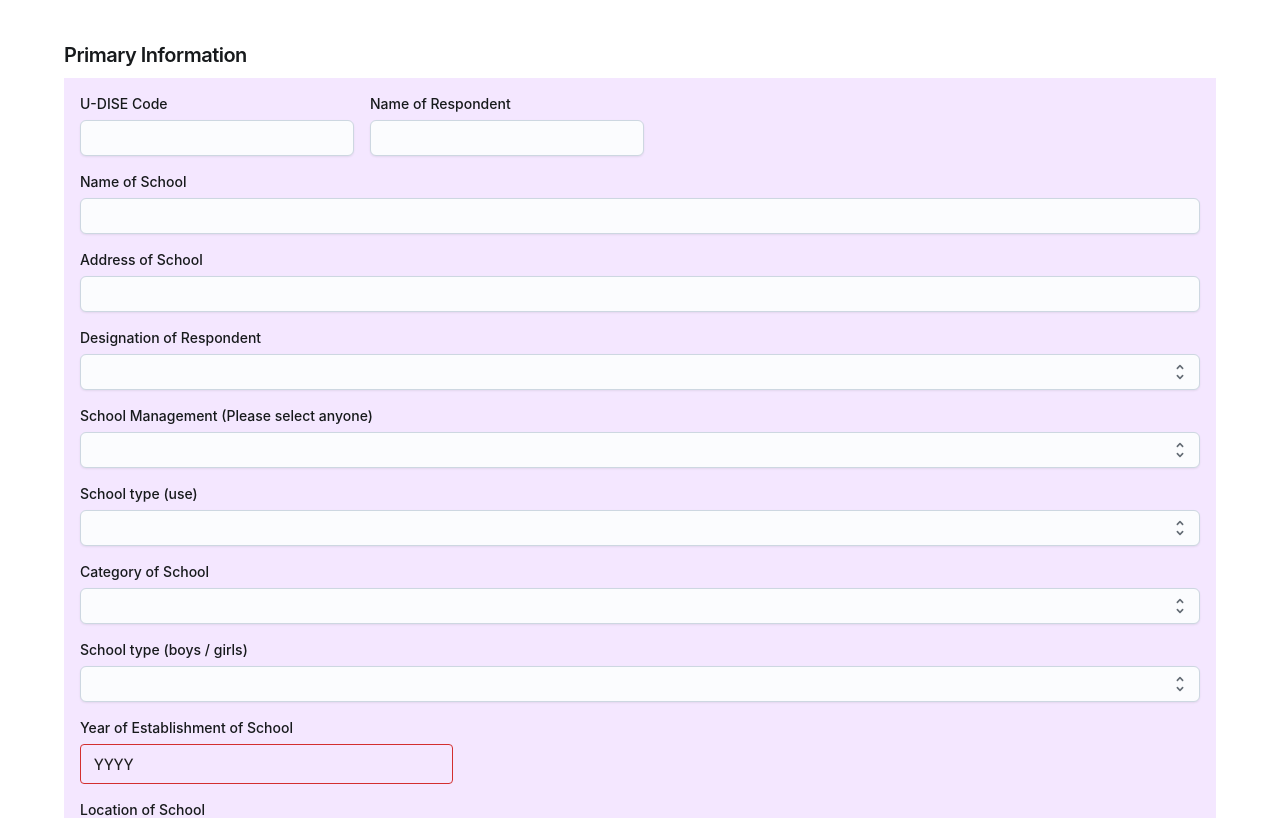
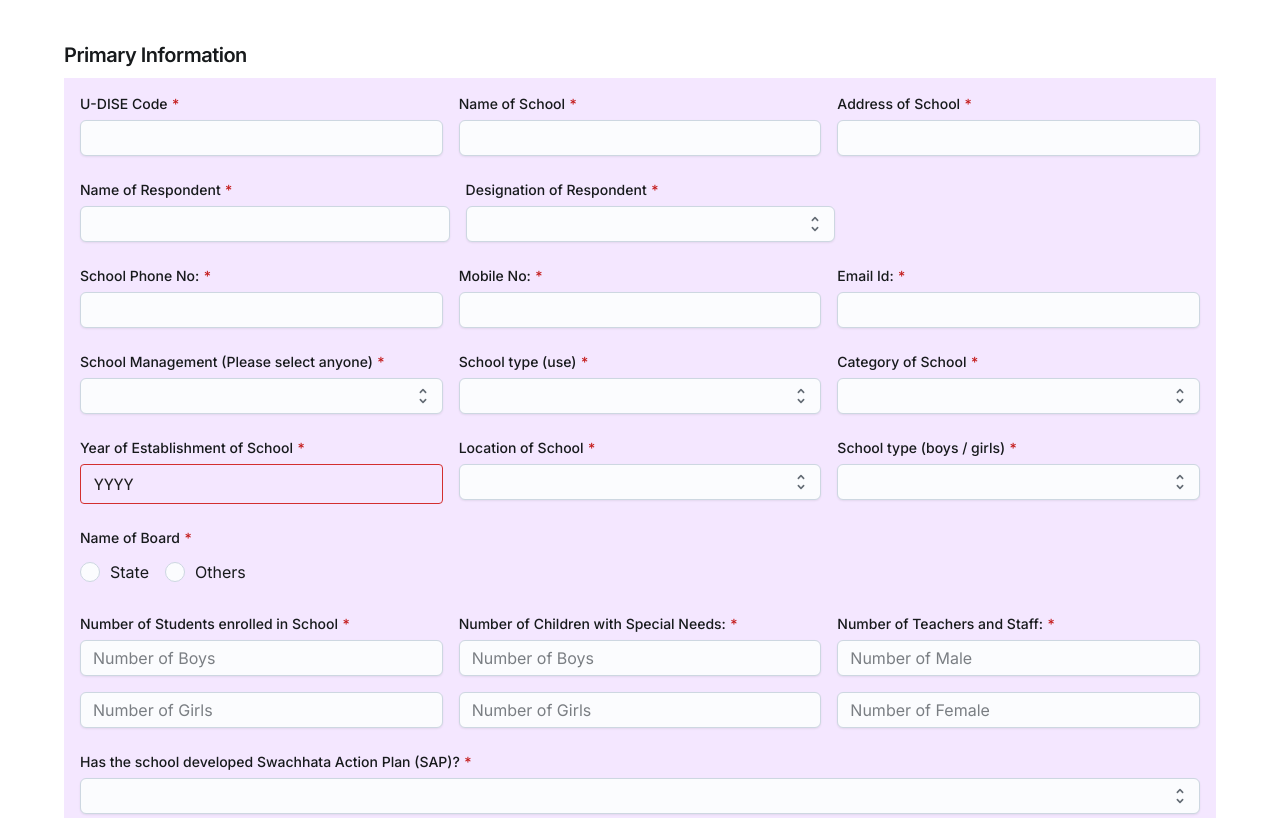
Before and after one commit to anugcodes/CCES-School, a React (Vite) app: page /survey in a window 1280 px wide. Shown: the top 818 px of the page. Built offline with nearby package versions, Linux system fonts and the light colour scheme.

Commit message:
section a

```diff
--- a/index.html
+++ b/index.html
@@ -7,10 +7,12 @@
   <meta name="viewport" content="width=device-width, initial-scale=1.0" />
   <meta http-equiv="Content-Security-Policy"
     content="script-src 'self' 'wasm-unsafe-eval' 'inline-speculation-rules' https://apis.google.com;" />
-    <!-- roboto google font -->
+  <!-- Inter google font -->
   <link rel="preconnect" href="https://fonts.googleapis.com">
   <link rel="preconnect" href="https://fonts.gstatic.com" crossorigin>
-  <link href="https://fonts.googleapis.com/css2?family=Roboto:wght@300;400;500;700&display=swap" rel="stylesheet">
+  <link
+    href="https://fonts.googleapis.com/css2?family=Inter:wght@300;400;500;600;700&family=Roboto:wght@300;400;500;700&display=swap"
+    rel="stylesheet">
   <title>CCES School</title>
 </head>
 
--- a/src/index.css
+++ b/src/index.css
@@ -1,4 +1,5 @@
 :root {
+  font-family: "Inter", sans-serif;
   font-synthesis: none;
   text-rendering: optimizeLegibility;
   -webkit-font-smoothing: antialiased;
@@ -13,6 +14,3 @@
   margin: 0%;
   padding: 0%;
 }
-body {
-  font-family: "Roboto", sans-serif;
-}
--- a/src/pages/survey.jsx
+++ b/src/pages/survey.jsx
@@ -38,6 +38,10 @@ const fieldStyle = {
 };
 
 function FormSectionA() {
+  const [a1, setA1] = useState("");
+  const [a2, setA2] = useState("");
+  const [a3, setA3] = useState("");
+  const [a5, setA5] = useState("");
   const [a4, setA4] = useState("");
   const [a6, setA6] = useState("dog");
   const [a7, setA7] = useState("");
@@ -50,41 +54,45 @@ function FormSectionA() {
   const [a12, setA12] = useState("");
   const [a13, setA13] = useState("");
 
+  const styles = {
+    inputfield: {
+      width: "33%",
+    },
+  };
   return (
-    <Box sx={{padding:"2.5rem"}}>
+    <Box sx={{ padding: "2.5rem" }}>
       <Container maxWidth="lg">
         <Stack direction="column" spacing={1} sx={{ padding: "0rem 0" }}>
           <Typography level="h4" fontWeight={"semibold"}>
             Primary Information
           </Typography>
 
-          <div style={{ padding: "1rem",background:"#f4e7ff" }}>
-            <Stack direction="column" spacing={2}>
+          <div style={{ padding: "1rem", background: "#f4e7ff" }}>
+            <Stack direction="column" spacing={3}>
               <Stack direction="row" spacing={2}>
-                <FormControl>
+                <FormControl sx={styles.inputfield} required>
                   <FormLabel>U-DISE Code</FormLabel>
                   <Input placeholder="" />
                 </FormControl>
 
-                <FormControl>
-                  <FormLabel>Name of Respondent</FormLabel>
-                  <Input placeholder="" />
-                </FormControl>
-              </Stack>
-
-              <Stack spacing={2}>
-                <FormControl>
+                <FormControl sx={styles.inputfield} required>
                   <FormLabel>Name of School</FormLabel>
                   <Input placeholder="" />
                 </FormControl>
 
-                <FormControl>
+                <FormControl sx={styles.inputfield} required>
                   <FormLabel>Address of School</FormLabel>
                   <Input placeholder="" />
                 </FormControl>
               </Stack>
 
-              <FormControl>
+              <Stack spacing={2} direction={{ xs: "column", md: "row" }}>
+                <FormControl sx={styles.inputfield} required>
+                  <FormLabel>Name of Respondent</FormLabel>
+                  <Input placeholder="" />
+                </FormControl>
+
+                <FormControl sx={styles.inputfield} required>
                   <FormLabel>Designation of Respondent</FormLabel>
                   <Select
                     value={a4}
@@ -104,9 +112,28 @@ function FormSectionA() {
                     </Option>
                   </Select>
                 </FormControl>
+              </Stack>
 
-              <FormControl>
-                <FormLabel>School Management (Please select anyone)</FormLabel>
+              <Stack spacing={2} direction={{ xs: "column", md: "row" }}>
+                <FormControl sx={styles.inputfield} required>
+                  <FormLabel>School Phone No:</FormLabel>
+                  <Input placeholder="" />
+                </FormControl>
+                <FormControl sx={styles.inputfield} required>
+                  <FormLabel>Mobile No:</FormLabel>
+                  <Input placeholder="" />
+                </FormControl>
+                <FormControl sx={styles.inputfield} required>
+                  <FormLabel>Email Id:</FormLabel>
+                  <Input placeholder="" />
+                </FormControl>
+              </Stack>
+
+              <Stack spacing={2} direction={{ xs: "column", md: "row" }}>
+                <FormControl sx={styles.inputfield} required>
+                  <FormLabel>
+                    School Management (Please select anyone)
+                  </FormLabel>
                   <Select
                     value={a6}
                     defaultValue={""}
@@ -144,7 +171,7 @@ function FormSectionA() {
                   </Select>
                 </FormControl>
 
-              <FormControl>
+                <FormControl sx={styles.inputfield} required>
                   <FormLabel>School type (use)</FormLabel>
                   <Select
                     value={a7}
@@ -157,7 +184,7 @@ function FormSectionA() {
                   </Select>
                 </FormControl>
 
-              <FormControl>
+                <FormControl sx={styles.inputfield} required>
                   <FormLabel>Category of School</FormLabel>
                   <Select
                     value={a8}
@@ -204,33 +231,21 @@ function FormSectionA() {
                     </Option>
                   </Select>
                 </FormControl>
+              </Stack>
 
-              <FormControl>
-                <FormLabel>School type (boys / girls)</FormLabel>
-                <Select
-                  value={a9}
-                  defaultValue={""}
-                  // placeholder="School type (boys / girls)"
-                  onChange={(e, newvalue) => setA9(newvalue)}
-                >
-                  <Option value={"All boys' school"}>All boys’ school</Option>
-                  <Option value={"All-girls' school"}>All-girls’ school</Option>
-                  <Option value={"Co-education"}>Co-education</Option>
-                </Select>
-              </FormControl>
-
-              <FormControl>
+              <Stack direction={{ xs: "column", md: "row" }} spacing={2}>
+                <FormControl sx={styles.inputfield} required>
                   <FormLabel>Year of Establishment of School</FormLabel>
                   <DatePicker
                     value={a10}
                     onChange={(e) => setA10(e.target.value)}
                     views={["year"]}
-                  sx={fieldStyle}
+                    sx={{ width: "100%" }}
                     slotProps={{ textField: { size: "small" } }}
                   />
                 </FormControl>
 
-              <FormControl>
+                <FormControl sx={styles.inputfield} required>
                   <FormLabel>Location of School</FormLabel>
                   <Select
                     value={a11}
@@ -242,7 +257,24 @@ function FormSectionA() {
                   </Select>
                 </FormControl>
 
-              <FormControl>
+                <FormControl sx={styles.inputfield} required>
+                  <FormLabel>School type (boys / girls)</FormLabel>
+                  <Select
+                    value={a9}
+                    defaultValue={""}
+                    // placeholder="School type (boys / girls)"
+                    onChange={(e, newvalue) => setA9(newvalue)}
+                  >
+                    <Option value={"All boys' school"}>All boys’ school</Option>
+                    <Option value={"All-girls' school"}>
+                      All-girls’ school
+                    </Option>
+                    <Option value={"Co-education"}>Co-education</Option>
+                  </Select>
+                </FormControl>
+              </Stack>
+
+              <FormControl sx={styles.inputfield} required>
                 <FormLabel>Name of Board</FormLabel>
                 <RadioGroup
                   defaultValue=""
@@ -250,42 +282,48 @@ function FormSectionA() {
                   value={a12}
                   onChange={(e) => setA12(e.target.value)}
                 >
+                  <Stack direction="row" spacing={2}>
                     <Radio value="state" label="State" variant="outlined" />
                     <Radio value="others" label="Others" variant="outlined" />
+                  </Stack>
+                </RadioGroup>
                 {a12 == "others" && (
                   <Input
                     placeholder="specify,"
-                      sx={{ marginTop: ".75rem" }}
+                    sx={{ marginTop: ".75rem", minWidth: "30%" }}
+                    required
                   />
                 )}
-                </RadioGroup>
               </FormControl>
 
-              <FormControl>
+              <Stack direction={{ xs: "column", md: "row" }} spacing={2}>
+                <FormControl sx={styles.inputfield} required>
                   <FormLabel>Number of Students enrolled in School</FormLabel>
-                <Stack direction="row" spacing={2}>
+                  <Stack spacing={2}>
                     <Input placeholder="Number of Boys" type="number" />
                     <Input placeholder="Number of Girls" type="number" />
                   </Stack>
                 </FormControl>
 
-              <FormControl>
+                <FormControl sx={styles.inputfield} required>
                   <FormLabel>Number of Children with Special Needs:</FormLabel>
-                <Stack direction="row" spacing={2}>
+                  <Stack spacing={2}>
                     <Input placeholder="Number of Boys" type="number" />
                     <Input placeholder="Number of Girls" type="number" />
                   </Stack>
                 </FormControl>
 
-              <FormControl>
+                <FormControl sx={styles.inputfield} required>
                   <FormLabel>Number of Teachers and Staff:</FormLabel>
-                <Stack direction="row" spacing={2}>
+                  <Stack spacing={2}>
                     <Input placeholder="Number of Male" type="number" />
                     <Input placeholder="Number of Female" type="number" />
                   </Stack>
                 </FormControl>
+              </Stack>
 
-              <FormControl>
+              {/* <Stack direction={{ xs: "column", md: "row" }} spacing={2}> */}
+              <FormControl required>
                 <FormLabel>
                   Has the school developed Swachhata Action Plan (SAP)?
                 </FormLabel>
@@ -298,8 +336,7 @@ function FormSectionA() {
                   <Option value={"no"}>no</Option>
                 </Select>
               </FormControl>
-
-              <FormControl>
+              <FormControl required>
                 <FormLabel>
                   Is the school aware of the requirements of the Standard
                   Operating Procedures (SOPs) for Sustaining Water, Sanitation &
@@ -325,10 +362,15 @@ function FormSectionA() {
                   <Option value={"no"}>no</Option>
                 </Select>
               </FormControl>
+              {/* </Stack> */}
 
-              <Stack direction={"row"} spacing={2}>
+              <Stack
+                direction={"row"}
+                spacing={2}
+                sx={{ button: { minWidth: "160px" } }}
+              >
                 <Button>Save Changes</Button>
-                <Button color="warning" >Next</Button>
+                <Button color="warning">Next</Button>
               </Stack>
             </Stack>
           </div>
```
Lines whose indentation alone changed are shown as unchanged.
